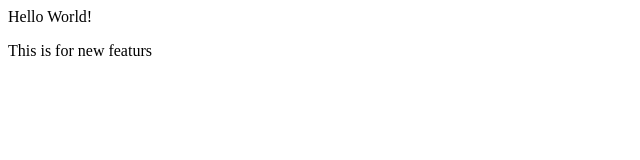
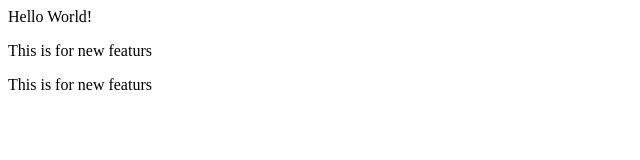
Before and after one commit to sufiyanshaikh01/LocalRepo, a plain HTML site: page index.html in a window 1280 px wide. Shown: the whole page, without its empty margins (0-640 px from the left). Drawn offline with Linux system fonts and the light colour scheme.

Commit message:
this is new files

```diff
--- a/index.html
+++ b/index.html
@@ -1,2 +1,3 @@
 <p> Hello World! </p>
 <p>This is for new featurs</P>
+    <p>This is for new featurs</p>
```
